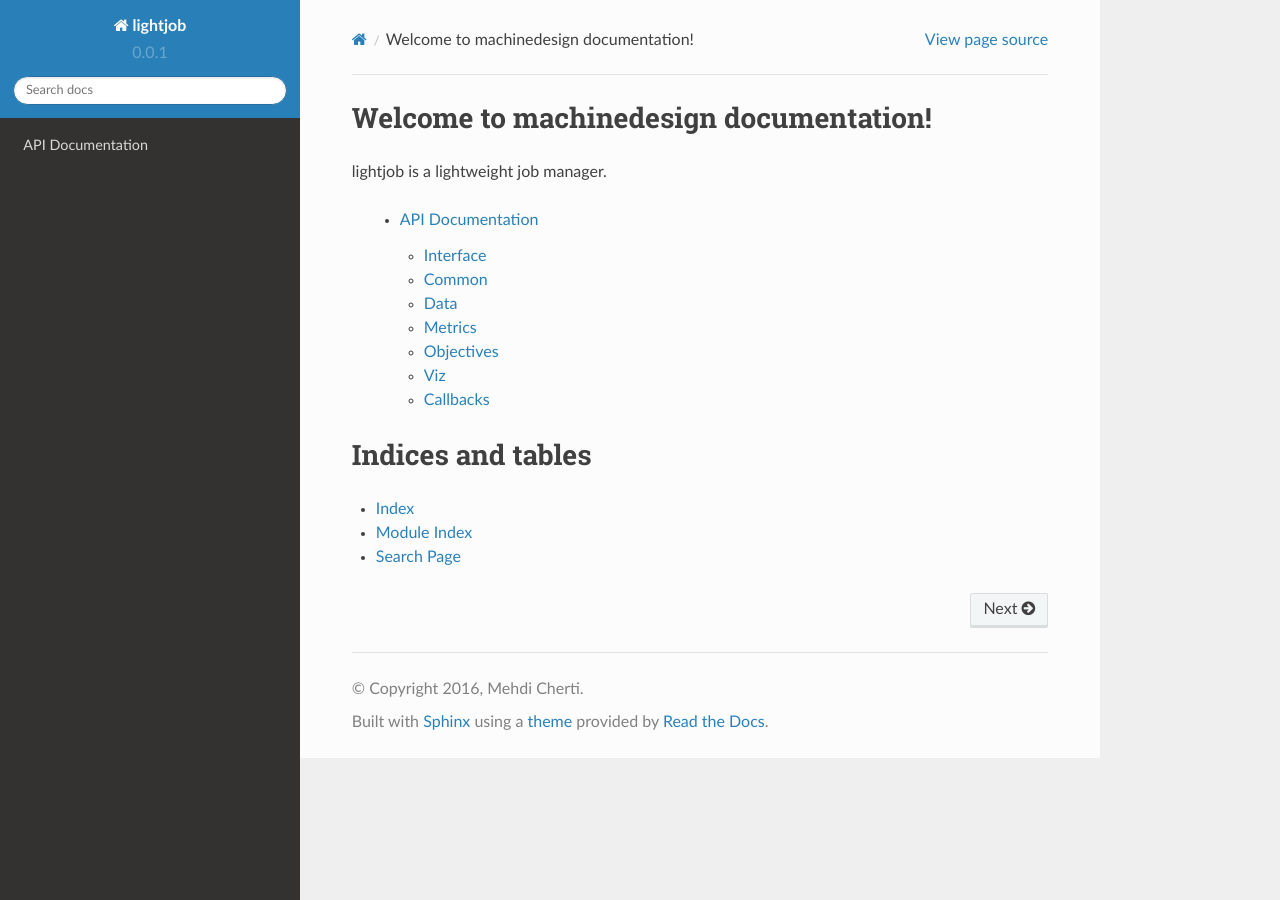
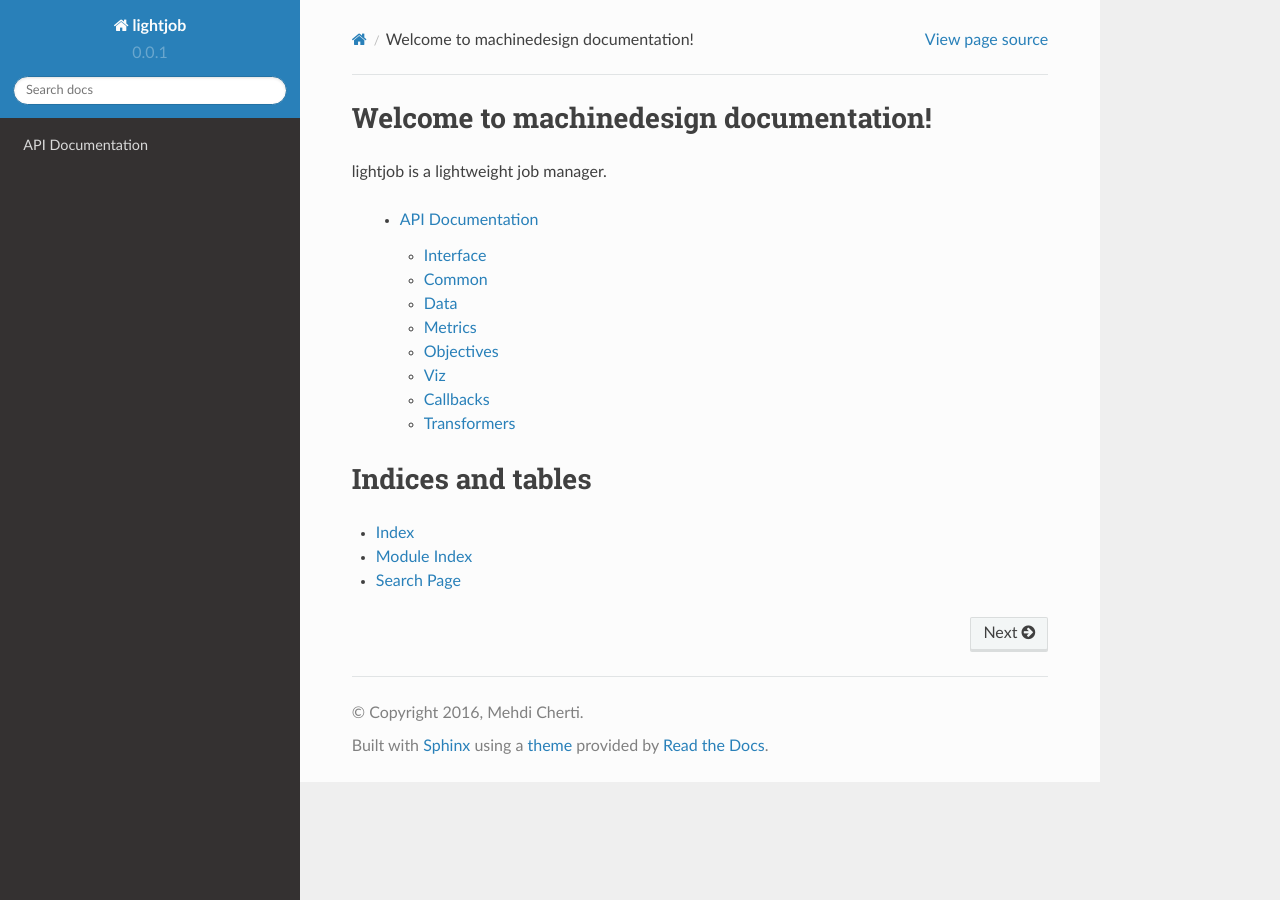
Before and after one commit to machinedesign/machine_design, a Sphinx documentation site: the page built from doc/index.rst, in a window 1280 px wide. Built offline with Sphinx 7.4.7 and the Read the Docs theme 2.0.0, drawn with Linux system fonts in a browser that asks for light colours; formulas are drawn with MathJax 3; pages that are not in the unit, such as notebooks, are missing from menus.

Commit message:
update doc

```diff
--- a/doc/api.rst
+++ b/doc/api.rst
@@ -38,3 +38,8 @@ Callbacks
 =========
 
 .. automodule:: machinedesign.callbacks
+
+Transformers
+============
+
+.. automodule:: machinedesign.transformers
```
